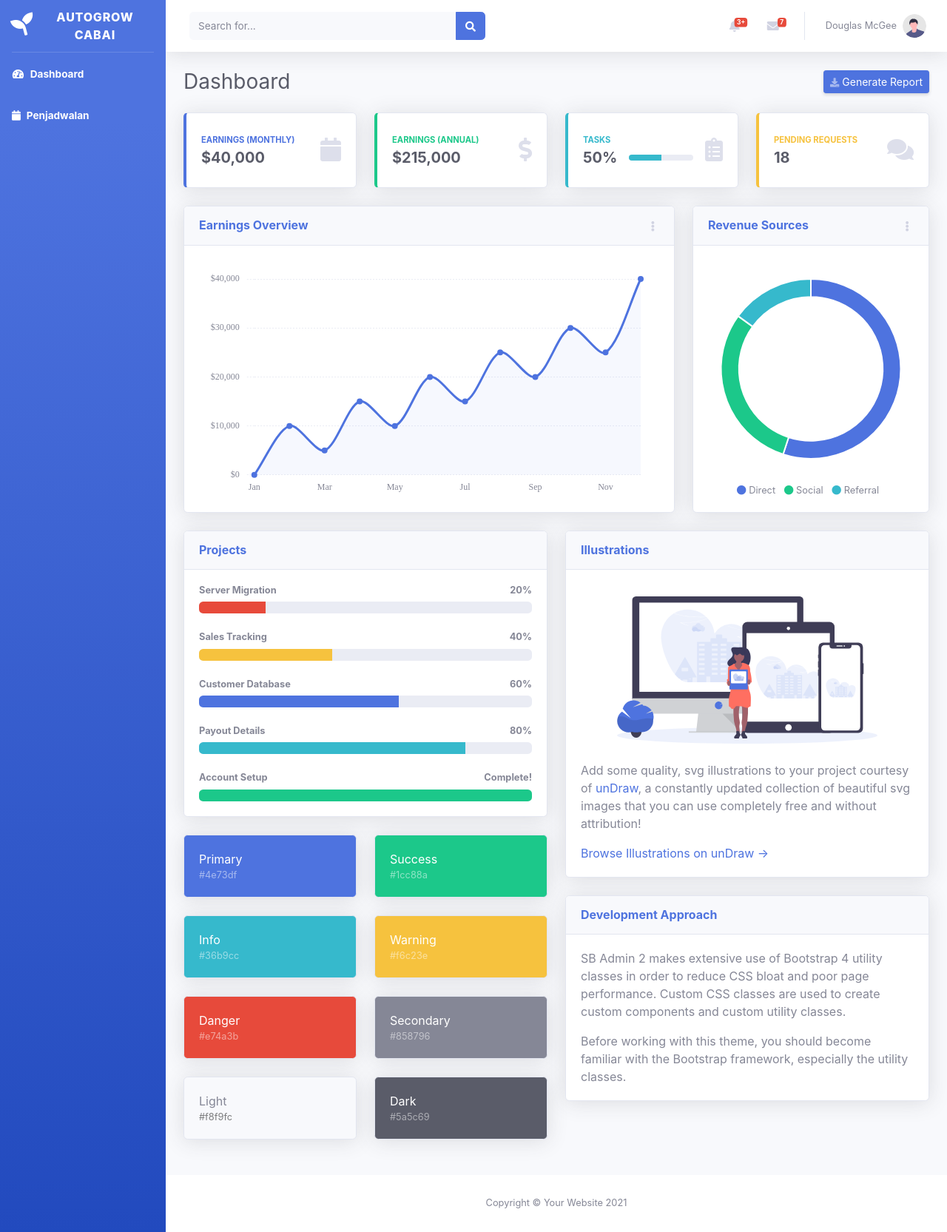
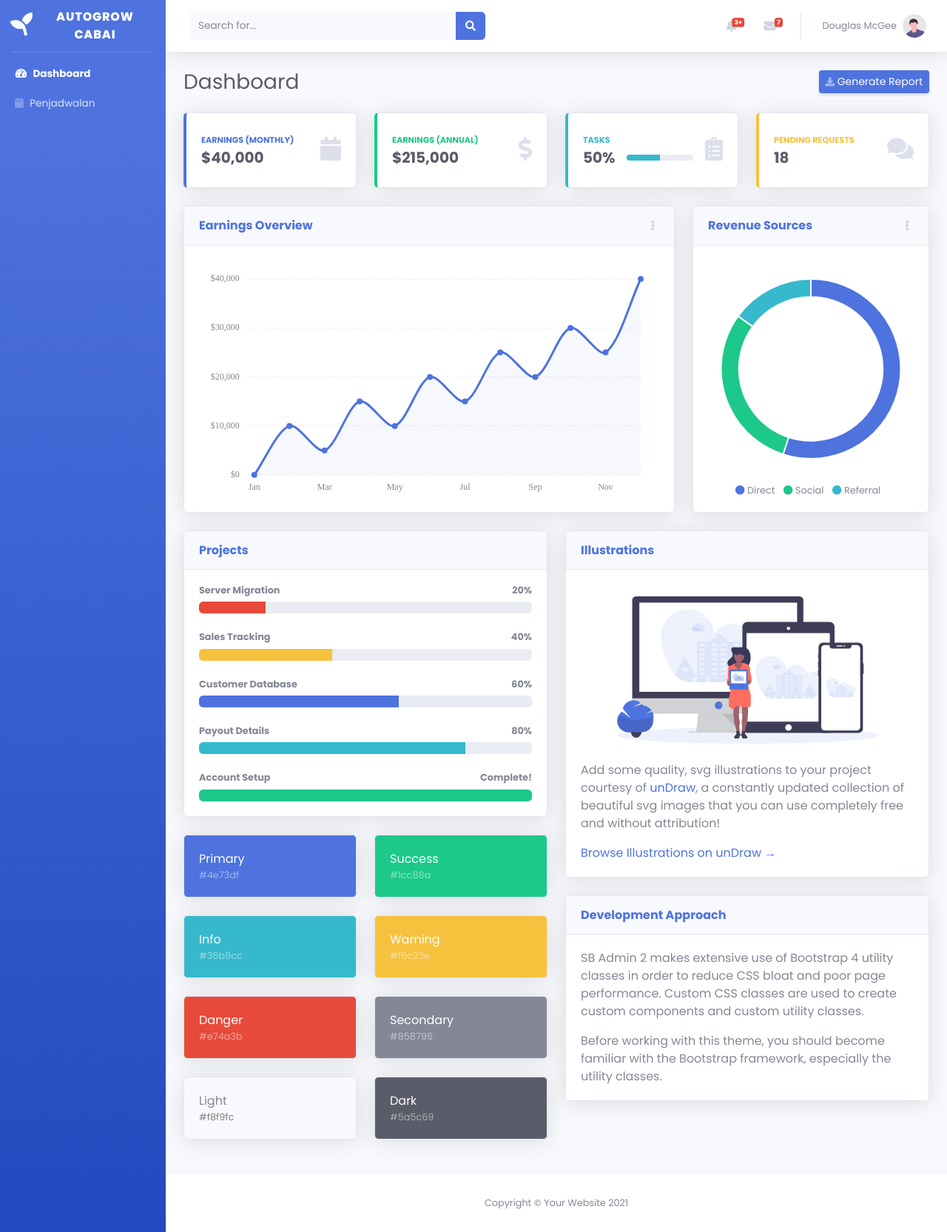
Before and after one commit to umifadila/penyiraman_sis, a CodeIgniter app: page /penyiraman_sys/ in a window 1280 px wide. Shown: the whole page at 74% size. Run offline with CodeIgniter, Linux system fonts and the light colour scheme; some libraries are stand-ins or nearby versions.

Commit message:
ganti font

```diff
--- a/application/views/layouts/sidebar.php
+++ b/application/views/layouts/sidebar.php
@@ -10,20 +10,18 @@
   </a>
 
   <!-- Divider -->
-       <hr class="sidebar-divider my-0">
+  <hr class="sidebar-divider my-0 mb-2">
 
   <!-- Nav Item - Dashboard -->
-       <li class="nav-item active">
-         <a class="nav-link" href="index.html">
+  <li class="nav-item active p-1">
+    <a class="nav-link py-1" href="index.html">
       <i class="fas fa-fw fa-tachometer-alt"></i>
       <span>Dashboard</span></a>
   </li>
-       <li class="nav-item active">
-         <a class="nav-link" href="index.html">
-
-
+  <li class="nav-item p-1">
+    <a class="nav-link py-1" href="index.html">
       <i class="fas fa-solid fa-calendar"></i>
-
       <span>Penjadwalan</span></a>
   </li>
+
 </ul>
--- a/application/views/template/index.php
+++ b/application/views/template/index.php
@@ -16,10 +16,20 @@
     <link -->
     <link href="<?= base_url() ?>assets/vendor/fontawesome-free/css/all.min.css" rel="stylesheet" type="text/css">
 
+    <link rel="preconnect" href="https://fonts.googleapis.com">
+    <link rel="preconnect" href="https://fonts.gstatic.com" crossorigin>
+    <link rel="preconnect" href="https://fonts.googleapis.com">
+    <link rel="preconnect" href="https://fonts.gstatic.com" crossorigin>
+    <link href="https://fonts.googleapis.com/css2?family=Poppins:ital,wght@0,100;0,200;0,300;0,400;0,500;0,600;0,700;0,800;0,900;1,100;1,200;1,300;1,400;1,500;1,600;1,700;1,800;1,900&display=swap" rel="stylesheet">
     <link rel="stylesheet" href="<?= base_url() ?>assets/plugins/overlayScrollbars/css/OverlayScrollbars.min.css">
     <!-- Theme style -->
     <link href="<?= base_url() ?>assets/css/sb-admin-2.min.css" rel="stylesheet">
-
+    <style>
+        html,
+        body {
+            font-family: "Poppins", sans-serif;
+        }
+    </style>
 </head>
 
 <body id="page-top">
```
Also changed, not shown: assets/css/sb-admin-2.css. Lines whose indentation alone changed are shown as unchanged.
